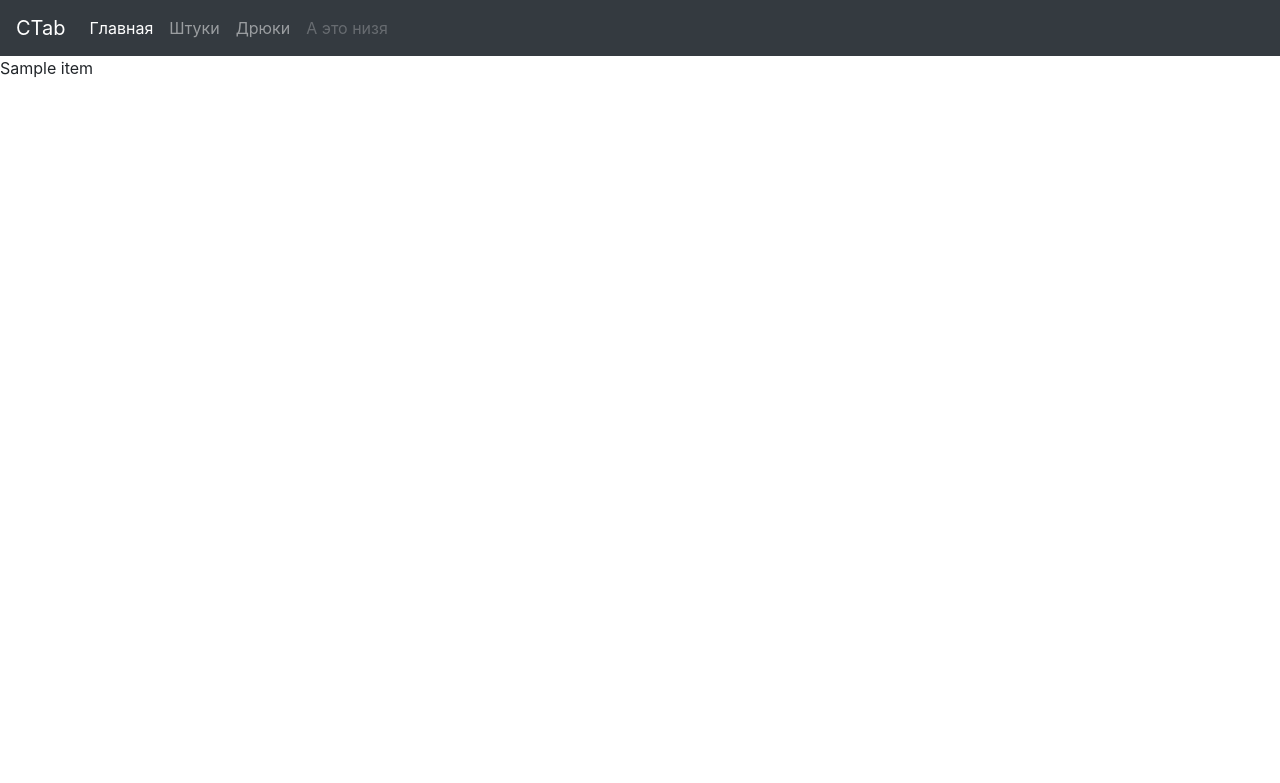
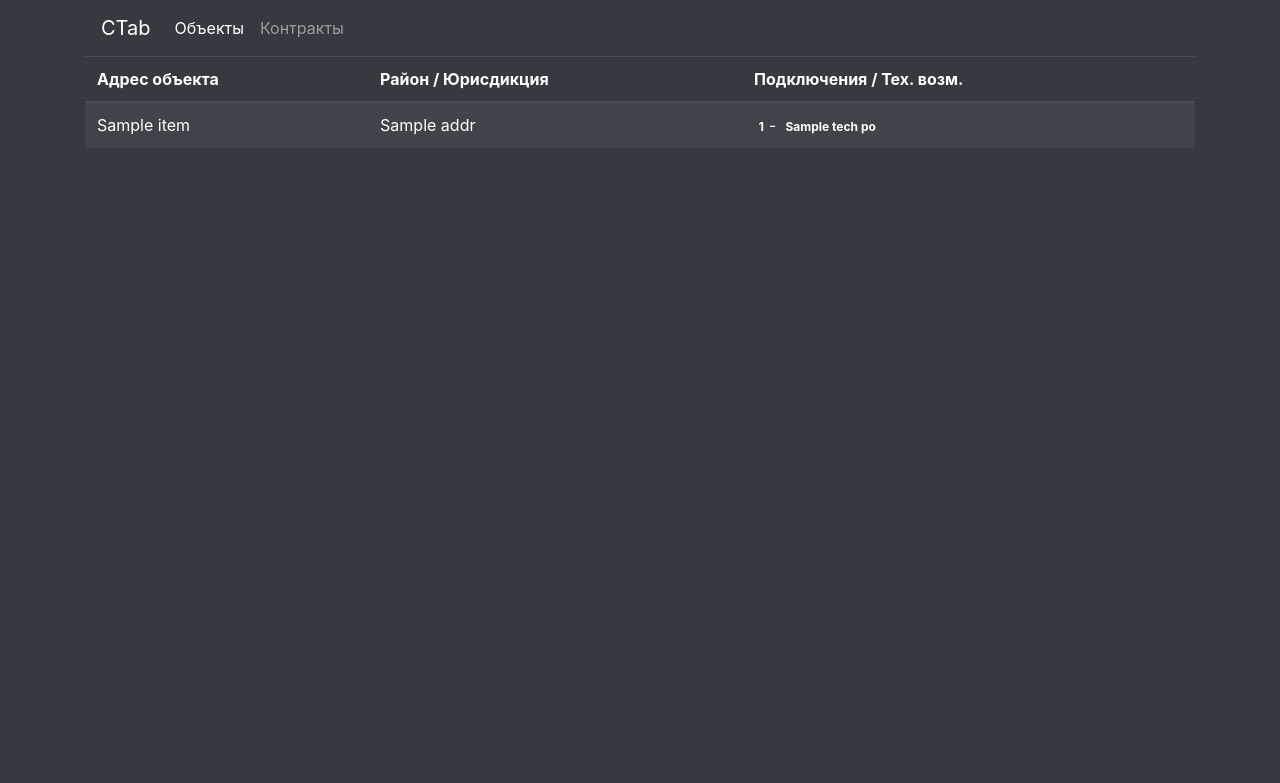
Before and after one commit to jahnito/chaneltab, a Flask app: template templates/index.html in a window 1280 px wide. Shown: the top 783 px of the page. Run offline with Flask 2, Linux system fonts and the light colour scheme; the template is opened without the code that fills it: most values are stand-ins (such as "Sample title", 1, 10 or a date in 2020).

Commit message:
Изменения в схеме БД добавлена таблица технической возможности, изменена таблица address базовая часть страницы вынесена в отдельны шаблон  base.html добавлена функция сормирования словаря тех возможности и передачи в шаблон

```diff
--- a/main.py
+++ b/main.py
@@ -7,34 +7,56 @@ from sys import platform
 from flask import Flask, render_template
 
 app = Flask(__name__)
+
 # Тут мелкая боль разработки под виндой, хех, путь коварен.
+# Переходи на светлую сторону, ставь Linux!
 if platform == 'win32':
     DB = os.getcwd()+'\\db\\nettab.db'
 else:
     DB = 'db/nettab.db'
 
+
+def tech_possible(db: str) -> dict:
+    '''
+    Функция возвращает словарь где ключ объект/адрес(id) хранятся кортежи (услуга, тип подключения)
+    '''
+    result = {}
+    connection = sqlite3.connect(db)
+    cursor = connection.cursor()
+    cursor.execute("""SELECT technical_possibility.object_id, technical_possibility.service, type_phys_channel.name
+                    FROM
+                    technical_possibility, type_phys_channel
+                    WHERE
+                    type_phys_channel.id = technical_possibility.type_phys_channel""")
+    for id, service, type in cursor:
+        if result.get(id):
+            result[id].append((service, type))
+        else:
+            result[id] = [(service, type)]
+    return result
+
+
 def get_addresses(db: str) -> list:
     '''
-    Все адреса
+    Вывод всех адресов на главной странице
     '''
     connection = sqlite3.connect(db)
     cursor = connection.cursor()
-    cursor.execute("""SELECT address.root_to, address.city, address.street, address.building, type_channel.name, type_phys_channel.name
-from
-main, address, type_channel, type_phys_channel
-where
-main.address_id = address.id
-AND
-main.type_channel_id = type_channel.id
-AND
-main.type_phys_channel_id = type_phys_channel.id""")
-    return [i for i in cursor]
+    cursor.execute("""SELECT region.name, address.area, address.city, address.street, address.building, areas.area_name, address.id
+                    FROM
+                    address, areas, region
+					WHERE
+					address.area_id = areas.id
+					AND
+					region.id = address.region_id""")
+    return [ i for i in cursor ]
 
 
 @app.route('/')
 def index():
+    tech_pos = tech_possible(DB)
     addresses = get_addresses(DB)
-    return render_template('index.html', addresses=addresses)
+    return render_template('index.html', addresses=addresses, tech_pos=tech_pos)
 
 
 app.run(host='127.0.0.1', port=8080)
--- /dev/null
+++ b/templates/base.html
@@ -0,0 +1,22 @@
+<html>
+<head>
+    <link rel="stylesheet" href="static/css/bootstrap.min.css">
+    <meta charset="UTF-8">
+    <title></title>
+</head>
+<body class="bg-dark text-light">
+    <div class="container-xl bg-dark">
+        <nav class="navbar navbar-expand-lg navbar-dark bg-dark">
+            <a class="navbar-brand" href="#">CTab</a>
+            <div class="collapse navbar-collapse" id="navbarNavAltMarkup">
+                <div class="navbar-nav">
+                    <a class="nav-link active" href="/">Объекты<span class="sr-only">(current)</span></a>
+                    <a class="nav-link" href="/">Контракты</a>
+                </div>
+            </div>
+        </nav>
+    {% block content %}
+    {% endblock %}
+    </div>
+</body>
+</html>
--- a/templates/index.html
+++ b/templates/index.html
@@ -1,26 +1,27 @@
-<html>
+{% extends 'base.html' %}
 
-<head>
-    <link rel="stylesheet" href="static/css/bootstrap.min.css">
-    <meta charset="UTF-8">
-    <title></title>
-</head>
-
-<body>
-    <nav class="navbar navbar-expand-lg navbar-dark bg-dark">
-        <a class="navbar-brand" href="#">CTab</a>
-        <div class="collapse navbar-collapse" id="navbarNavAltMarkup">
-            <div class="navbar-nav">
-                <a class="nav-link active" href="#">Главная <span class="sr-only">(current)</span></a>
-                <a class="nav-link" href="#">Штуки</a>
-                <a class="nav-link" href="#">Дрюки</a>
-                <a class="nav-link disabled">А это низя</a>
-            </div>
-        </div>
-    </nav>
-    {% for addr in addresses %}
-    <p>{{ addr[1:]|join(', ') }}</p>
-    {% endfor %}
-</body>
-
-</html>
+{% block content %}
+        <table class="table table-dark table-striped">
+            <thead>
+                <tr >
+                    <th scope="col">Адрес объекта</th>
+                    <th scope="col">Район / Юрисдикция</th>
+                    <th scope="col">Подключения / Тех. возм.</th>
+                </tr>
+            <thead>
+            <tbody>
+                {% for addr in addresses %}
+                <tr title="{{ addr[-1] }}">
+                    <td>{{ addr[:-2]|join(', ') }}</td>
+                    <td>{{ addr[-2] }}</td>
+                    <td class="position-relative">
+                            {% for item in tech_pos[addr[-1]] %}
+                                <span class="badge text-bg-secondary">{{ item[0] }}</span>-
+                                <span class="badge rounded-pill text-bg-light">{{ item[1] }}</span>
+                            {% endfor %}
+                    </td>
+                </tr>
+                {% endfor %}
+            </tbody>
+        </table>
+{% endblock %}
```
Also changed, not shown: setup/chaneltab.db.sql (+35 -15 lines), db/nettab.db, 1 other file.
